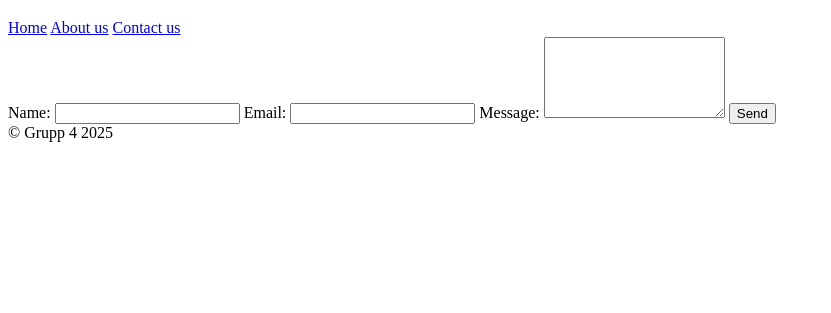
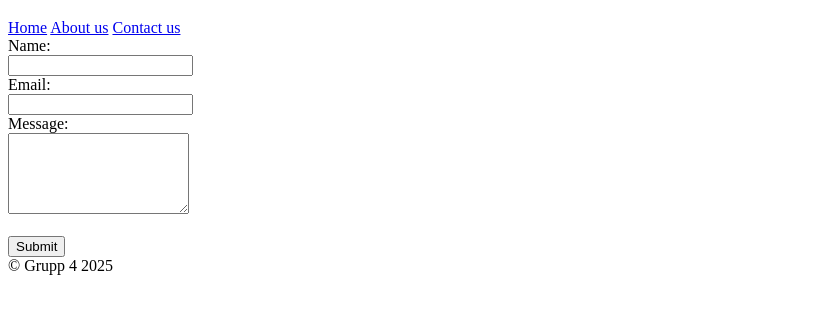
Before and after one commit to Grumplings/fe24-versionshantering-gritsquare-grupp4, a plain HTML site: page contact.html in a window 1280 px wide. Shown: the part 61-374 px from the top of the page, without its empty margins (0-831 px from the left). Drawn offline with Linux system fonts and the light colour scheme.

Commit message:
Lade till så att input fields är required i formuläret

```diff
--- a/contact.html
+++ b/contact.html
@@ -1,13 +1,11 @@
 <!DOCTYPE html>
 <html lang="en">
-
 <head>
   <meta charset="UTF-8">
   <meta name="viewport" content="width=device-width, initial-scale=1.0">
   <title>Document</title>
   <link rel="stylesheet" href="./styles.css">
 </head>
-
 <body>
   <header>
     <h1>Contact us</h1>
@@ -19,19 +17,16 @@
   </header>
   <main>
     <form>
-    <label for="name">Name:</label>
-    <input type="text" id="name" name="name">
-
-    <label for="name">Email:</label>
-    <input type="email" id="email" name="email">
-
-    <label for="message">Message:</label>
-    <textarea id="message" name="message" rows="5"></textarea>
-
-    <button type="submit">Send</button>
+    <label for="name">Name:</label><br>
+    <input type="text" id="name" name="name" required><br>
+    <label for="name">Email:</label><br>
+    <input type="email" id="email" name="email" required><br>
+    <label for="message">Message:</label><br>
+    <textarea id="message" name="message" rows="5" required></textarea><br>
+  <br>
+    <input type="submit" value="Submit">
   </form>
   </main>
   <footer> © Grupp 4 2025</footer>
 </body>
-
 </html>
```
